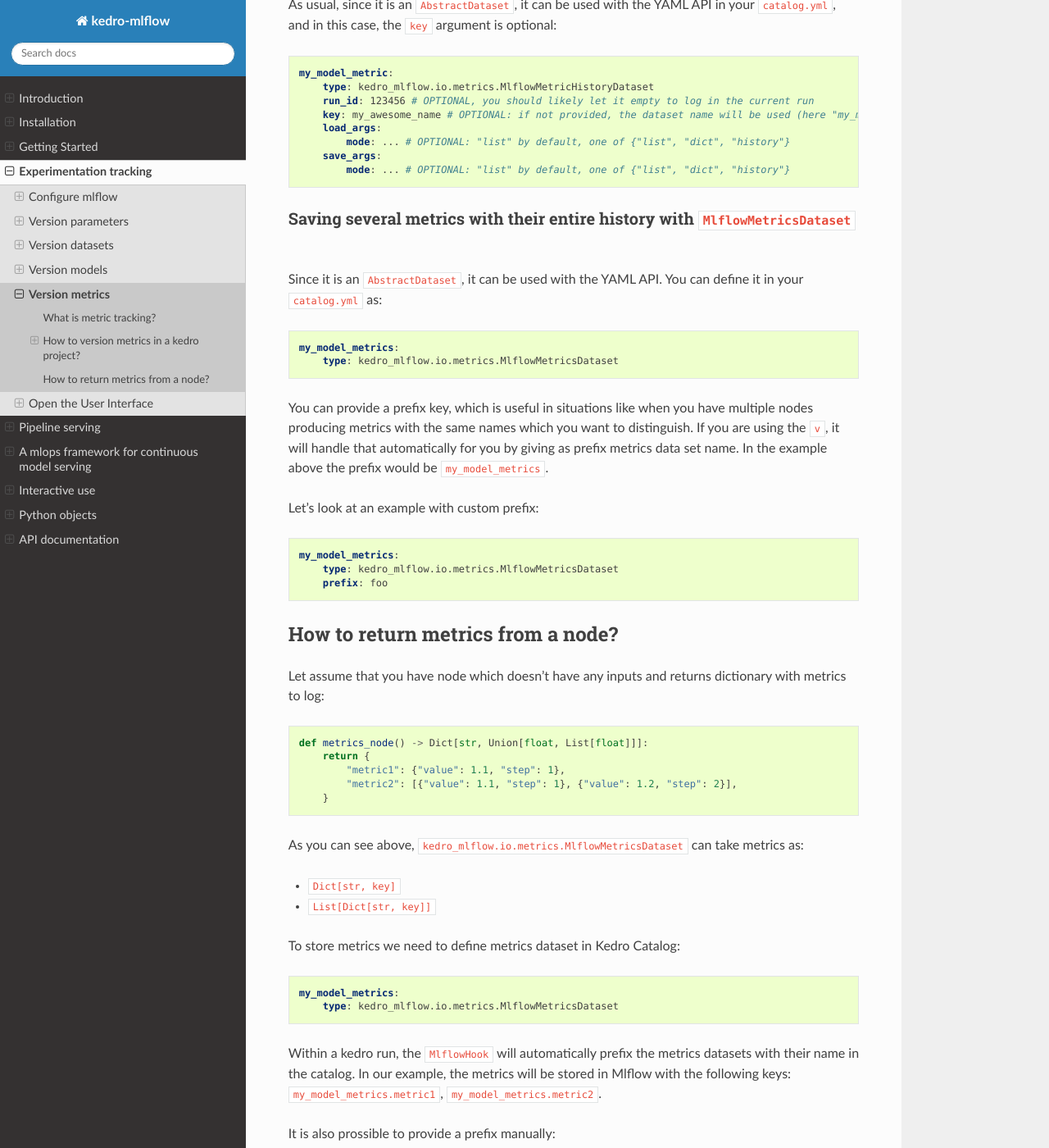
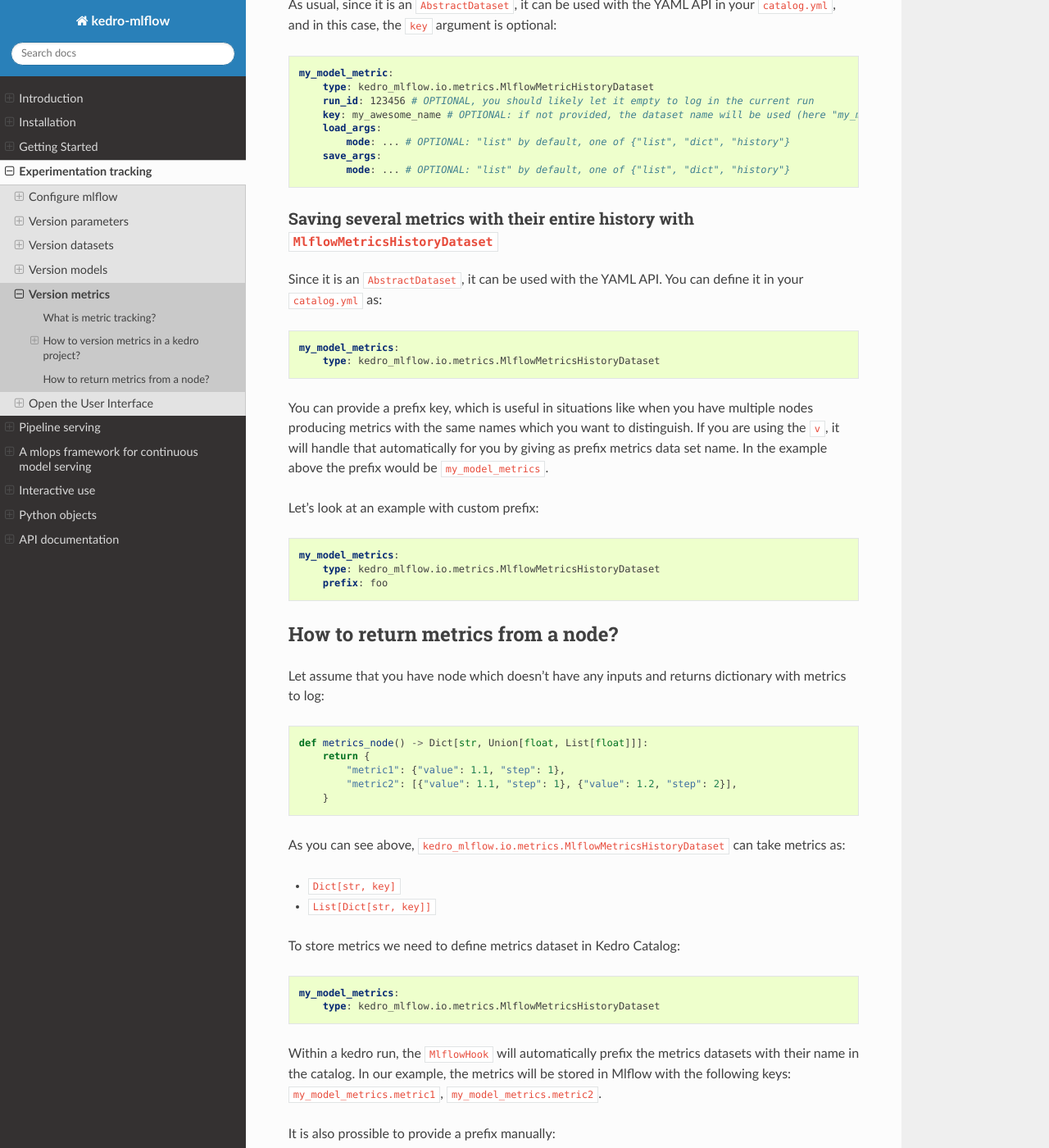
Before and after one commit to Galileo-Galilei/kedro-mlflow, a Sphinx documentation site: the page built from docs/source/04_experimentation_tracking/05_version_metrics.md, in a window 1280 px wide and 1400 px high, scrolled down 3185 px. Shown: the whole window at 82% size. Built offline with Sphinx 7.4.7 and the Read the Docs theme 2.0.0, drawn with Linux system fonts in a browser that asks for light colours; some of the changed text lies outside the part shown.

Commit message:
:boom: :recycle: Rename MlflowMetricsDataset to MlflowMetricsHistoryDataset (#440)

````diff
--- a/docs/source/04_experimentation_tracking/05_version_metrics.md
+++ b/docs/source/04_experimentation_tracking/05_version_metrics.md
@@ -9,7 +9,7 @@ MLflow defines a metric as "a (key, value) pair, where the value is numeric". Ea
 `kedro-mlflow` introduces 3 ``AbstractDataset`` to manage metrics:
 - ``MlflowMetricDataset`` which can log a float as a metric
 - ``MlflowMetricHistoryDataset`` which can log the evolution over time of a given metric, e.g. a list or a dict of float.
-- ``MlflowMetricsDataset``. It is a wrapper around a dictionary with metrics which is returned by node and log metrics in MLflow.
+- ``MlflowMetricsHistoryDataset``. It is a wrapper around a dictionary with metrics which is returned by node and log metrics in MLflow.
 
 ### Saving a single float as a metric with ``MlflowMetricDataset``
 
@@ -148,13 +148,13 @@ my_model_metric:
         mode: ... # OPTIONAL: "list" by default, one of {"list", "dict", "history"}
 ```
 
-### Saving several metrics with their entire history with ``MlflowMetricsDataset``
+### Saving several metrics with their entire history with ``MlflowMetricsHistoryDataset``
 
 Since it is an ``AbstractDataset``, it can be used with the YAML API. You can define it in your ``catalog.yml`` as:
 
 ```yaml
 my_model_metrics:
-    type: kedro_mlflow.io.metrics.MlflowMetricsDataset
+    type: kedro_mlflow.io.metrics.MlflowMetricsHistoryDataset
 ```
 
 You can provide a prefix key, which is useful in situations like when you have multiple nodes producing metrics with the same names which you want to distinguish. If you are using the ``v``, it will handle that automatically for you by giving as prefix metrics data set name. In the example above the prefix would be ``my_model_metrics``.
@@ -163,7 +163,7 @@ Let's look at an example with custom prefix:
 
 ```yaml
 my_model_metrics:
-    type: kedro_mlflow.io.metrics.MlflowMetricsDataset
+    type: kedro_mlflow.io.metrics.MlflowMetricsHistoryDataset
     prefix: foo
 ```
 
@@ -179,7 +179,7 @@ def metrics_node() -> Dict[str, Union[float, List[float]]]:
     }
 ```
 
-As you can see above, ``kedro_mlflow.io.metrics.MlflowMetricsDataset`` can take metrics as:
+As you can see above, ``kedro_mlflow.io.metrics.MlflowMetricsHistoryDataset`` can take metrics as:
 
 - ``Dict[str, key]``
 - ``List[Dict[str, key]]``
@@ -188,7 +188,7 @@ To store metrics we need to define metrics dataset in Kedro Catalog:
 
 ```yaml
 my_model_metrics:
-    type: kedro_mlflow.io.metrics.MlflowMetricsDataset
+    type: kedro_mlflow.io.metrics.MlflowMetricsHistoryDataset
 ```
 
 Within a kedro run, the ``MlflowHook`` will automatically prefix the metrics datasets with their name in the catalog. In our example, the metrics will be stored in Mlflow with the following keys: ``my_model_metrics.metric1``, ``my_model_metrics.metric2``.
@@ -197,7 +197,7 @@ It is also prossible to provide a prefix manually:
 
 ```yaml
 my_model_metrics:
-    type: kedro_mlflow.io.metrics.MlflowMetricsDataset
+    type: kedro_mlflow.io.metrics.MlflowMetricsHistoryDataset
     prefix: foo
 ```
 
````
Also changed, not shown: CHANGELOG.md (+12 -7 lines), README.md (+1 -1 lines), docs/source/01_introduction/02_motivation.md (+1 -1 lines), docs/source/02_installation/03_migration_guide.md (+1 -1 lines), 7 other files.
